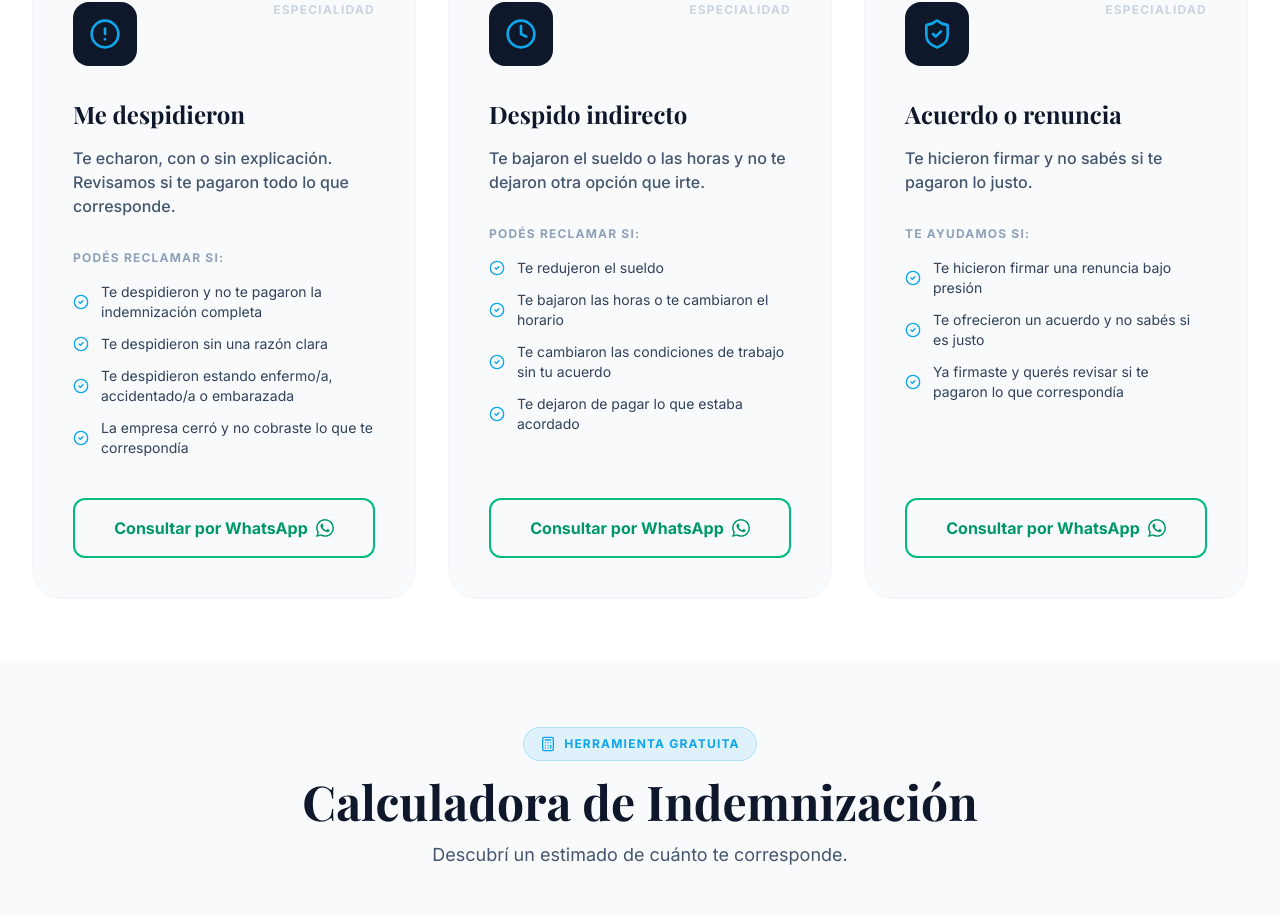
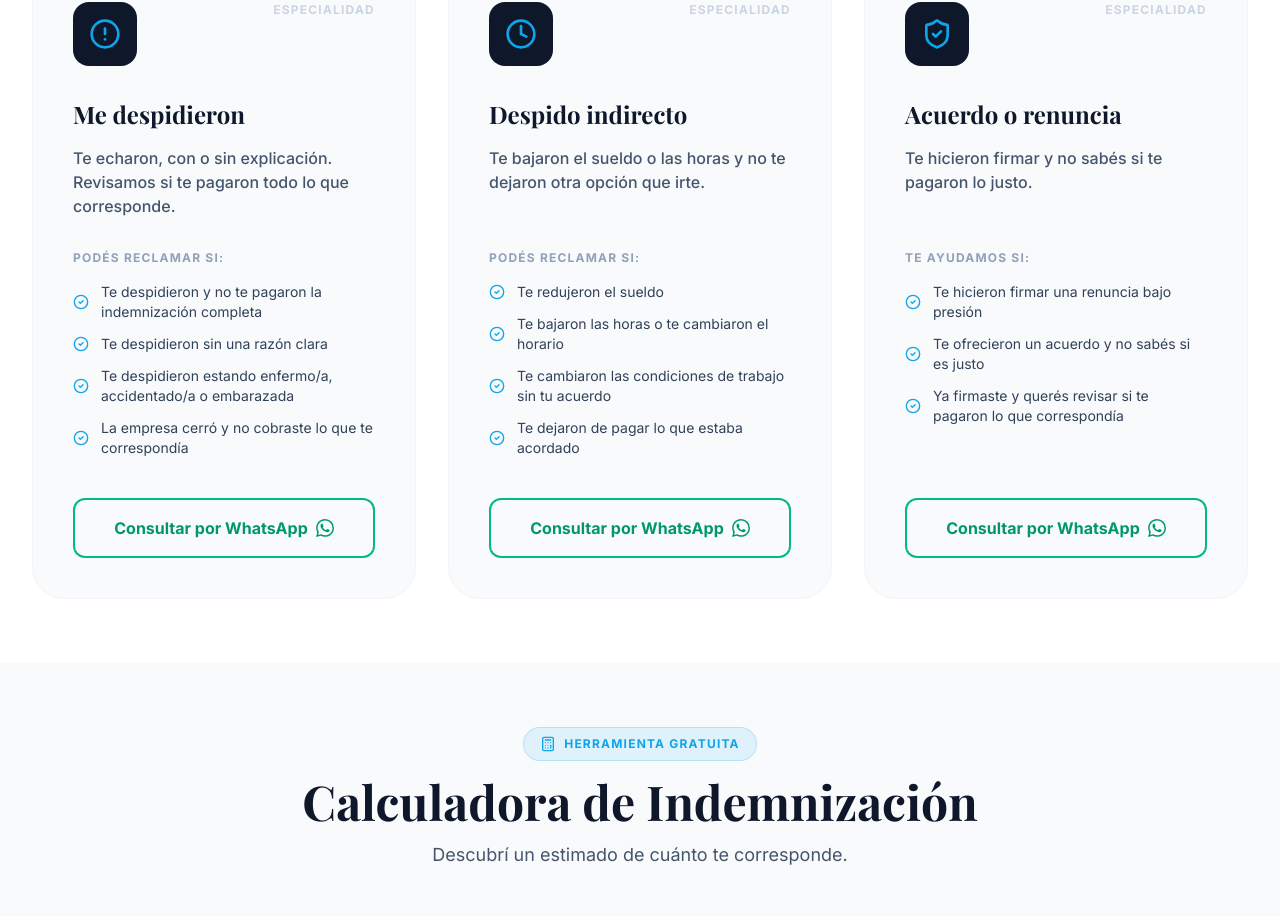
Before and after one commit to bmassa-byte/despedidouyFinal, a React (Vite) app: page / in a window 1280 px wide. Shown: the part 1100-2016 px from the top of the page. Built offline with nearby package versions, Linux system fonts and the light colour scheme; a web font is replaced by a local one.

Commit message:
Servicios: rótulos y listas alineados entre tarjetas; una columna en tablet
Co-Authored-By: Claude Sonnet 5.5 <noreply@anthropic.com>
Claude-Session: https://claude.ai/code/session_01MugxTVtYCmt3gfKqgHVHCJ

```diff
--- a/src/App.tsx
+++ b/src/App.tsx
@@ -558,7 +558,7 @@ const Services = () => {
           </p>
         </div>
 
-        <div className="grid md:grid-cols-3 gap-8">
+        <div className="grid lg:grid-cols-3 gap-8 max-w-2xl lg:max-w-none mx-auto">
           {services.map((s, i) => (
             <motion.div
               key={i}
@@ -572,7 +572,7 @@ const Services = () => {
                 <span className="text-xs font-bold text-slate-300 uppercase tracking-widest">Especialidad</span>
               </div>
               <h3 className="text-2xl font-bold text-slate-900 mb-4">{s.title}</h3>
-              <p className="text-slate-600 mb-8 font-medium">{s.desc}</p>
+              <p className="text-slate-600 mb-8 font-medium lg:min-h-[6rem] xl:min-h-[4.5rem]">{s.desc}</p>
 
               <div className="space-y-3 mb-10">
                 <p className="text-xs font-bold text-slate-400 uppercase tracking-widest mb-4">{s.subtitle}</p>
```
